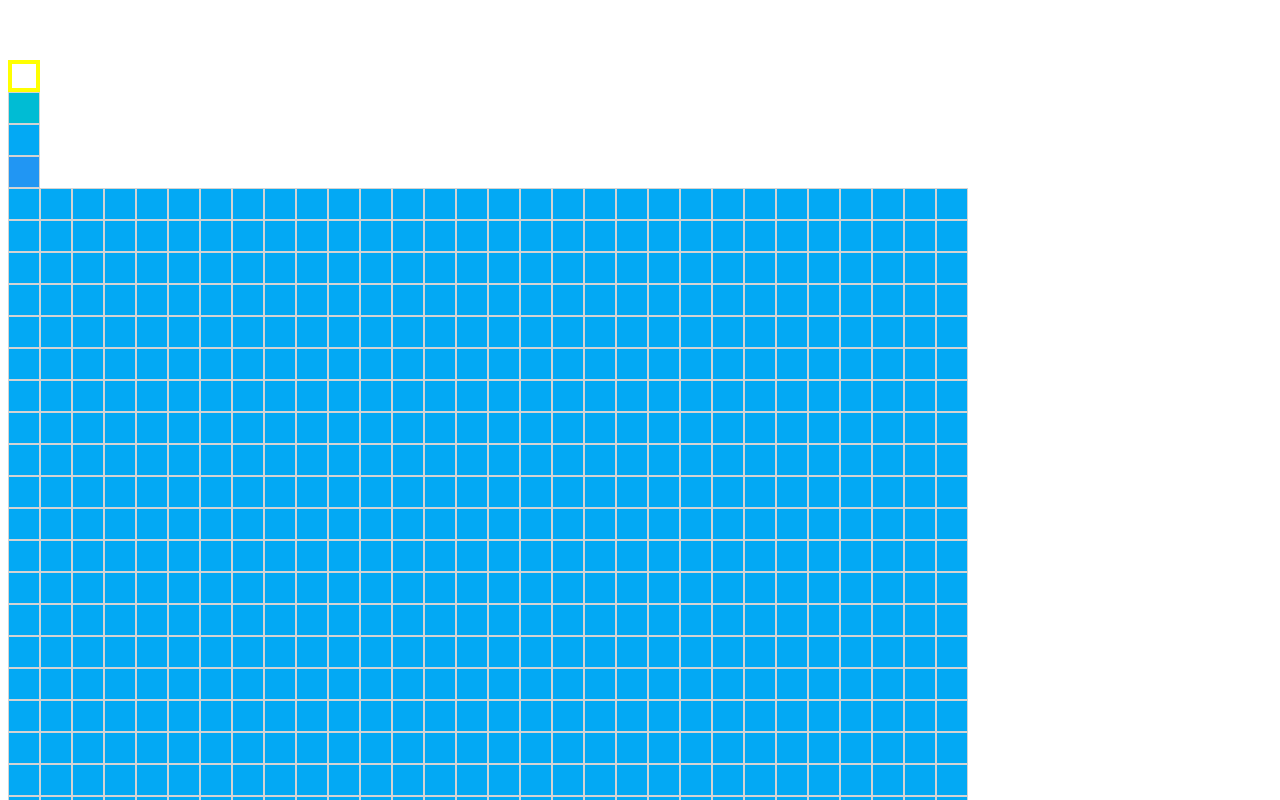
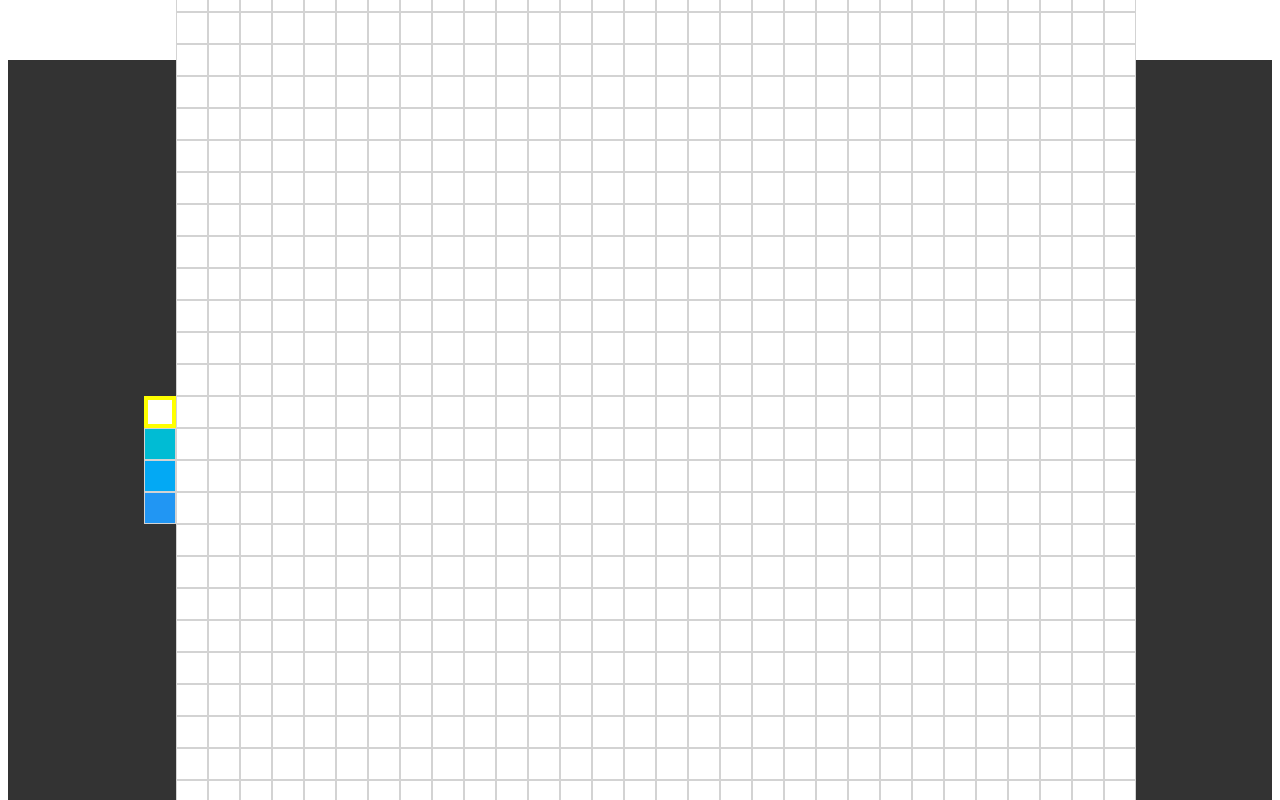
Before and after one commit to kyunwang/pixel-canvas, a Vue app: page / in a window 1280 px wide. Shown: the top 800 px of the page. Built offline with nearby package versions, Linux system fonts and the light colour scheme.

Commit message:
Colorpicker clickable and update all pixel on select

```diff
--- a/src/App.vue
+++ b/src/App.vue
@@ -1,7 +1,7 @@
 <template>
 	<div id="app">
 		<ColorPicker :color="color" />
-		<Canvas />
+		<Canvas :color="color" />
 	</div>
 </template>
 
@@ -19,7 +19,15 @@ export default {
 	  return {
 		  color: 'white'
 	  }
-  }
+  },
+  mounted() {
+	  this.$root.$on('updateColor', this.updateColor);
+  },
+  methods: {
+	  updateColor(color) {
+		  this.color = color;
+	  },
+  },
 };
 </script>
 
@@ -34,8 +42,14 @@ export default {
 	font-family: 'Avenir', Helvetica, Arial, sans-serif;
 	-webkit-font-smoothing: antialiased;
 	-moz-osx-font-smoothing: grayscale;
+
+	display: flex;
+	justify-content: center;
+	align-items: center;
 	text-align: center;
 	color: #2c3e50;
+	background-color: #333;
+	height: 100vh;
 	margin-top: 60px;
 }
 </style>
--- a/src/components/Canvas.vue
+++ b/src/components/Canvas.vue
@@ -1,6 +1,6 @@
 <template>
 	<div class="canvas">
-		<Pixel v-for="p in 30*30" :key="p" color="blue" />
+		<Pixel v-for="p in 30*30" :key="p" :color="color" />
 	</div>
 </template>
 
@@ -12,6 +12,9 @@ export default {
 	components: {
 		Pixel,
 	},
+	props: {
+		color: String,
+	},
 }
 </script>
 
--- a/src/components/ColorPicker.vue
+++ b/src/components/ColorPicker.vue
@@ -1,9 +1,9 @@
 <template>
 	<div>
-		<Pixel color="white" :current="checkCurrent('white')" />
-		<Pixel color="lightblue" :current="checkCurrent('lightblue')" />
-		<Pixel color="blue" :current="checkCurrent('blue')" />
-		<Pixel color="darkblue" :current="checkCurrent('darkblue')" />
+		<Pixel interactive color="white" :current="checkCurrent('white')" />
+		<Pixel interactive color="lightblue" :current="checkCurrent('lightblue')" />
+		<Pixel interactive color="blue" :current="checkCurrent('blue')" />
+		<Pixel interactive color="darkblue" :current="checkCurrent('darkblue')" />
 	</div>
 </template>
 
@@ -19,7 +19,7 @@ export default {
 	},
 	methods: {
 		checkCurrent(color) {
-			return color == this.color;
+			return color == this.color ? true : false;
 		}
 	}
 }
--- a/src/components/Pixel.vue
+++ b/src/components/Pixel.vue
@@ -1,5 +1,5 @@
 <template>
-	<div :class="['pixel', color, isCurrent]"></div>
+	<div @click="interactive && changeColor(color)" :class="['pixel', color, isCurrent]"></div>
 </template>
 
 <script>
@@ -8,12 +8,18 @@ export default {
 	props: {
 		color: String,
 		current: Boolean,
+		interactive: Boolean,
 	},
 	computed: {
 		isCurrent() {
 			return this.current ? 'current' : '';
 		}
-	}
+	},
+	methods: {
+		changeColor(color) {
+			this.$root.$emit('updateColor', color)
+		},
+	},
 }
 </script>
 
```
